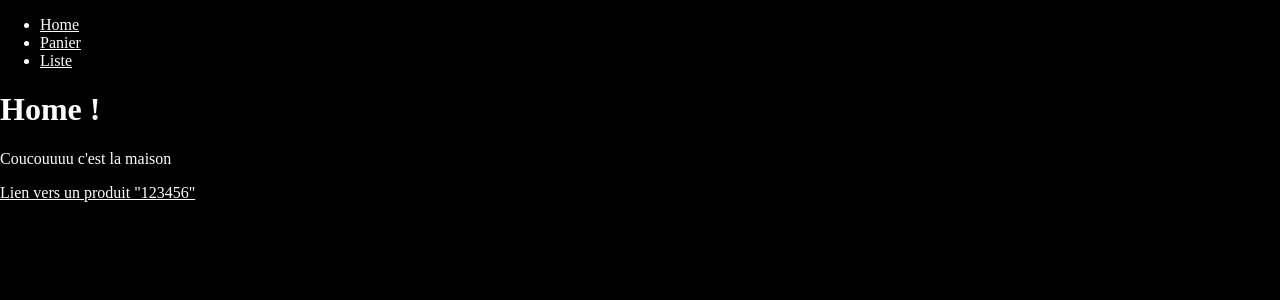
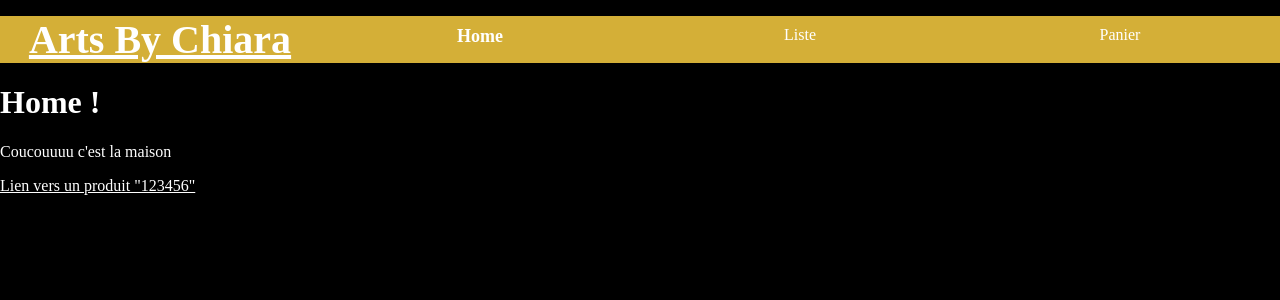
Before and after one commit to SuperKiment/app-art-by-chaira, a React (Vite) app in the folder app-art-by-chiara/: page / in a window 1280 px wide. Shown: the top 300 px of the page. Built offline with nearby package versions, Linux system fonts and the light colour scheme.

Commit message:
design fini

```diff
--- a/app-art-by-chiara/src/components/Navigation.jsx
+++ b/app-art-by-chiara/src/components/Navigation.jsx
@@ -1,32 +1,36 @@
 import { NavLink } from "react-router-dom";
+import '../css/style.css';
 
-export default () => {
+const Navbar = () => {
   const pages = [
+    {
+      path: "/",
+      name: "Arts By Chiara",
+      special: true, // Ajouter un indicateur pour l'élément spécial
+    },
     {
       path: "/",
       name: "Home",
     },
     {
+      path: "/liste",
+      name: "Liste",
+    },
+    {
       path: "/panier",
       name: "Panier",
-    },
-    {
-      path: "/liste",
-      name: "Liste",
     },
   ];
 
   return (
-    <nav>
-      <ul>
+    <nav className="navbar">
+      <ul className="nav-list">
         {pages.map((link, index) => (
           <li key={index}>
             <NavLink
               to={link.path}
-              className={
-                "link" +
-                (location.pathname == link.path ? " " + "link-page" : "")
-              }
+              className={link.special ? "special-link" : "lien"} // Appliquer une classe spéciale si l'élément est spécial
+              activeClassName="active" // Ajouter une classe pour le style actif
             >
               {link.name}
             </NavLink>
@@ -36,3 +40,5 @@ export default () => {
     </nav>
   );
 };
+
+export default Navbar;
--- a/app-art-by-chiara/src/css/style.css
+++ b/app-art-by-chiara/src/css/style.css
@@ -1,5 +1,15 @@
 * {
   color: #fff;
+}
+
+.product-list {
+  display: grid;
+  grid-template-columns: repeat(3, 1fr);
+  grid-gap: 10px;
+  row-gap: 40px;
+  align-items: center;
+  justify-items: center;
+  justify-content: center;
 }
 
 .product-list-container {
@@ -8,14 +18,20 @@
   padding: 20px;
   background-color: #000;
   color: #fff;
+  text-align: center;
 }
+
+
 
 .product-item {
   margin-bottom: 20px;
+  display: flex;
+    flex-direction: column;
+    align-items: center;
 }
 
 .product-item h2 {
-  color: gold;
+  color: #d4af37;
 }
 
 .product-item img {
@@ -37,20 +53,75 @@
   color: red;
 }
 
-#root{
-    background-color: black;
+#root {
+  background-color: black;
 }
 
-.product-item button{
+.product-item a {
   cursor: pointer;
-  background-color: #D4af37;
-  width: 150px;
-  height: auto;
+  background-color: #d4af37;
+  width: 180px; /* Largeur du lien */
+  height: 50px; /* Hauteur du lien */
   border-radius: 12px;
+  display: flex; /* Utilisation de flexbox pour aligner le contenu verticalement */
+  justify-content: center; /* Alignement du contenu horizontalement */
+  align-items: center; /* Alignement du contenu verticalement */
   font-size: large;
+  text-decoration: none;
 }
-body,html {
+
+/* Si vous voulez augmenter la taille de la police uniquement pour les liens */
+.product-item a {
+  font-size: 18px; /* Ajuster la taille de la police */
+}
+
+body,
+html {
   background-color: black;
   padding: 0;
   margin: 0;
 }
+
+.navbar {
+  background-color: #d4af37;
+}
+
+.nav-list {
+  display: grid;
+  grid-template-columns: repeat(
+    auto-fit,
+    minmax(120px, 1fr)
+  ); /* Utilisation de CSS Grid */
+  list-style-type: none;
+  padding: 0;
+}
+
+.nav-list li {
+  text-align: center;
+}
+
+.lien {
+  display: block;
+  padding: 10px;
+  color: #fff;
+  text-decoration: none;
+}
+
+.lien:hover {
+  background-color: #555;
+}
+
+.active {
+  font-weight: bolder;
+  font-size: large;
+}
+
+.special-link {
+  color: white; /* Couleur jaune pour l'élément spécial */
+  font-size: 40px; /* Taille de police plus grande pour l'élément spécial */
+}
+
+.lien:hover,
+.special-link:hover {
+  color: #ccc;
+}
--- a/app-art-by-chiara/src/screens/ListeScreen.jsx
+++ b/app-art-by-chiara/src/screens/ListeScreen.jsx
@@ -34,15 +34,17 @@ export default function getAllProducts() {
         </div>
       ) : (
         <div className="product-list-container">
-          <h1>Liste des produits</h1>
+          <h1>Liste des Œuvres</h1>
+          <div className="product-list">
           {produits.map((produit) => (
             <div key={produit.id} className="product-item">
               <h2>{produit.title}</h2>
               <img src={produit.image} alt={produit.title} />
               <p className="price">Prix : {produit.price} €</p>
-              <button className="buttonSee">Voir le produit</button>
+              <a className="aToSee" href={"/one-produit/"+produit.id}>Voir le produit</a>
             </div>
           ))}
+        </div>
         </div>
       )}
     </div>
```
